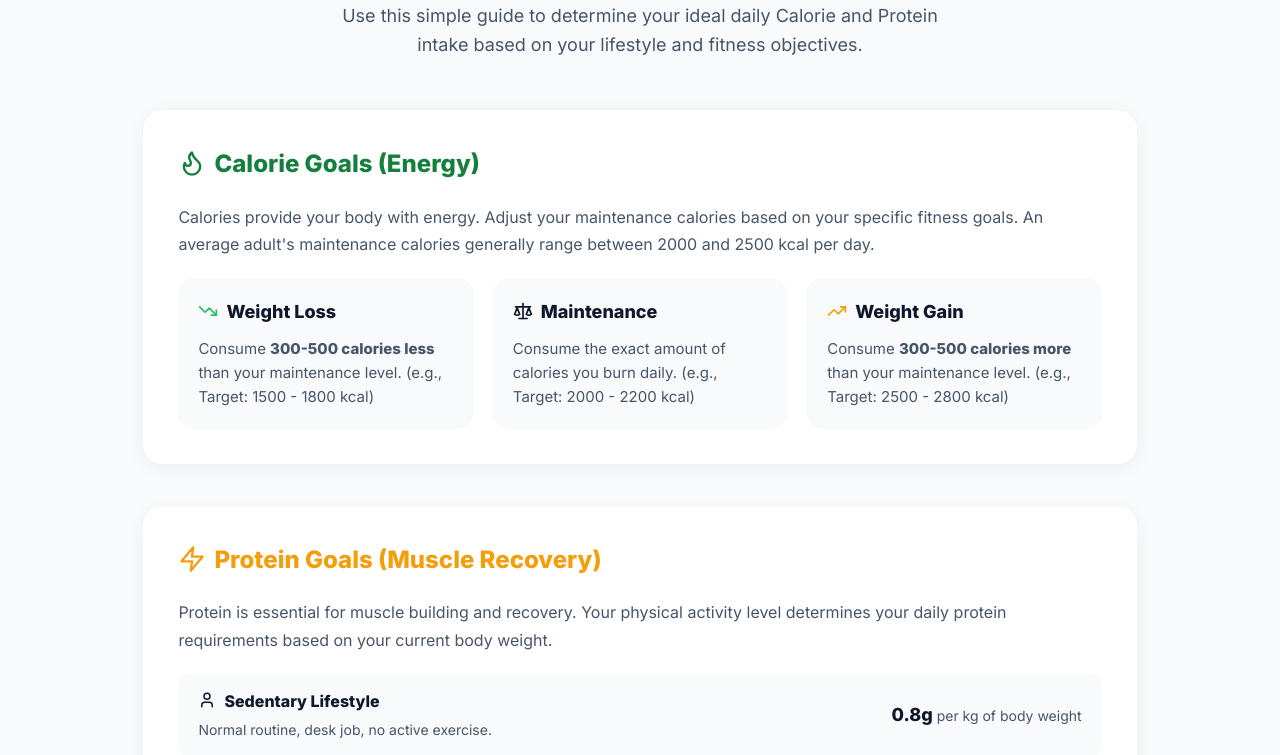
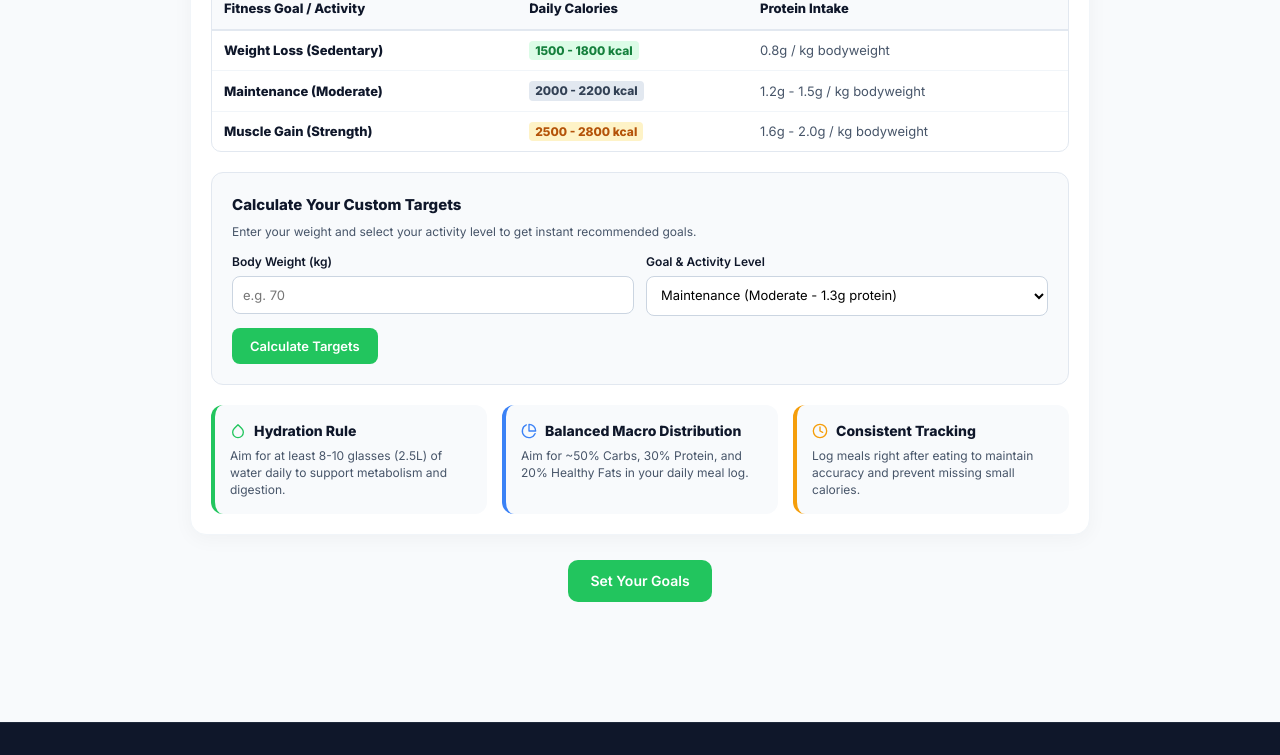
Before and after one commit to mohsin935/diet-nutrition-tracker, a plain HTML site: page guide.html in a window 1280 px wide. Shown: the part 199-954 px from the top of the page. Drawn offline with Linux system fonts and the light colour scheme; sample sign-in values are in the browser's storage.

Commit message:
Added interactive custom targets calculator to guide page

```diff
--- a/guide.html
+++ b/guide.html
@@ -6,14 +6,148 @@
     <title>Nutrition Guide - NutriTrack</title>
     <link rel="stylesheet" href="style.css">
     <style>
-        .icon-svg {
-            vertical-align: middle;
-            margin-right: 8px;
-            margin-bottom: 3px;
+        .guide-container {
+            max-width: 900px;
+            margin: 0 auto;
         }
-        .flex-center {
+        .guide-card {
+            background: var(--white);
+            padding: 20px;
+            border-radius: 16px;
+            box-shadow: 0 4px 20px rgba(0,0,0,0.04);
+            border: 1px solid #f1f5f9;
+        }
+
+        /* Compact Mobile-Friendly Table */
+        .custom-table-container {
+            width: 100%;
+            border-radius: 10px;
+            border: 1px solid #e2e8f0;
+            overflow: hidden;
+        }
+        .nutrition-table {
+            width: 100%;
+            border-collapse: collapse;
+            text-align: left;
+            font-size: 13px;
+        }
+        .nutrition-table th {
+            background: #f8fafc;
+            color: var(--text-main);
+            padding: 10px 12px;
+            font-weight: 700;
+            border-bottom: 2px solid #e2e8f0;
+        }
+        .nutrition-table td {
+            padding: 10px 12px;
+            border-bottom: 1px solid #f1f5f9;
+            color: var(--text-muted);
+            line-height: 1.3;
+        }
+        .nutrition-table tr:last-child td {
+            border-bottom: none;
+        }
+        .nutrition-table tr:hover {
+            background-color: #f8fafc;
+        }
+
+        .badge-target {
+            background: #dcfce7;
+            color: #15803d;
+            padding: 2px 6px;
+            border-radius: 4px;
+            font-weight: 700;
+            font-size: 12px;
+            display: inline-block;
+        }
+
+        /* Calculator Styles */
+        .calc-card {
+            background: #f8fafc;
+            padding: 20px;
+            border-radius: 12px;
+            border: 1px solid #e2e8f0;
+            margin-top: 20px;
+        }
+        .calc-grid {
+            display: grid;
+            grid-template-columns: repeat(auto-fit, minmax(200px, 1fr));
+            gap: 12px;
+            margin-top: 10px;
+        }
+        .calc-group label {
+            display: block;
+            font-size: 12px;
+            font-weight: 600;
+            color: var(--text-main);
+            margin-bottom: 5px;
+        }
+        .calc-group input, .calc-group select {
+            width: 100%;
+            padding: 10px;
+            border-radius: 8px;
+            border: 1px solid #cbd5e1;
+            outline: none;
+            font-size: 13px;
+            background: #fff;
+            box-sizing: border-box;
+        }
+        .calc-btn-container {
+            margin-top: 12px;
+            display: flex;
+            gap: 10px;
+            align-items: center;
+            flex-wrap: wrap;
+        }
+        .calc-result-box {
+            margin-top: 15px;
+            padding: 12px;
+            background: #ffffff;
+            border-radius: 8px;
+            border-left: 4px solid var(--primary-color);
+            display: none;
+        }
+
+        /* Useful Tips Grid */
+        .tips-grid {
+            display: grid;
+            grid-template-columns: repeat(auto-fit, minmax(240px, 1fr));
+            gap: 15px;
+            margin-top: 20px;
+        }
+        .tip-box {
+            background: #f8fafc;
+            padding: 15px;
+            border-radius: 12px;
+            border-left: 4px solid var(--primary-color);
+        }
+        .tip-header {
             display: flex;
             align-items: center;
+            gap: 8px;
+            margin-bottom: 6px;
+        }
+        .tip-box h4 {
+            font-size: 14px;
+            font-weight: 700;
+            color: var(--text-main);
+            margin: 0;
+        }
+        .tip-box p {
+            font-size: 12px;
+            color: var(--text-muted);
+            line-height: 1.4;
+            margin: 0;
+        }
+
+        @media (max-width: 600px) {
+            .nutrition-table th, .nutrition-table td {
+                padding: 8px 6px;
+                font-size: 12px;
+            }
+            .guide-card {
+                padding: 12px;
+            }
         }
     </style>
 </head>
@@ -30,106 +164,145 @@
             <a href="profile.html">Profile</a>
             <a href="guide.html" class="active" style="color: var(--primary-color);">Guide</a>
             <a href="about.html">About</a>
+            <a href="contact.html">Contact</a>
             <a href="login.html" id="logoutBtn" style="background: #ef4444; color: var(--white); padding: 6px 18px; border-radius: 20px; font-weight: 600; text-decoration: none;">Logout</a>
         </nav>
     </header>
 
-    <main style="padding: 130px 8% 80px 8%; max-width: 1200px; margin: 0 auto; min-height: 70vh;">
-        <div style="text-align: center; margin-bottom: 50px;">
-            <h1 style="font-size: 38px; font-weight: 800; color: var(--text-main);">How to Set Your Goals</h1>
-            <p style="color: var(--text-muted); font-size: 18px; margin-top: 10px; max-width: 600px; margin-left: auto; margin-right: auto;">
-                Use this simple guide to determine your ideal daily Calorie and Protein intake based on your lifestyle and fitness objectives.
-            </p>
+    <main style="padding: 100px 5% 40px 5%; min-height: 70vh;">
+        <div class="guide-container">
+            <div style="text-align: center; margin-bottom: 20px;">
+                <h1 style="font-size: 28px; font-weight: 800; color: var(--text-main);">Daily Nutrition Reference</h1>
             </div>
 
-        <div style="display: flex; flex-direction: column; gap: 40px;">
-            <div style="background: var(--white); padding: 35px; border-radius: 20px; box-shadow: 0 4px 20px rgba(0,0,0,0.04); border: 1px solid #f1f5f9;">
-                <h2 style="font-size: 24px; font-weight: 800; color: var(--primary-dark); margin-bottom: 20px; display: flex; align-items: center;">
-                    <svg class="icon-svg" width="28" height="28" viewBox="0 0 24 24" fill="none" stroke="currentColor" stroke-width="2" stroke-linecap="round" stroke-linejoin="round"><path d="M8.5 14.5A2.5 2.5 0 0 0 11 12c0-1.38-.5-2-1-3-1.072-2.143-.224-4.054 2-6 .5 2.5 2 4.9 4 6.5 2 1.6 3 3.5 3 5.5a7 7 0 1 1-14 0c0-1.153.433-2.294 1-3a2.5 2.5 0 0 0 2.5 2.5z"/></svg>
-                    Calorie Goals (Energy)
-                </h2>
-                <p style="color: var(--text-muted); margin-bottom: 20px; line-height: 1.7;">
-                    Calories provide your body with energy. Adjust your maintenance calories based on your specific fitness goals. An average adult's maintenance calories generally range between 2000 and 2500 kcal per day.
-                </p>
-                <div style="display: grid; grid-template-columns: repeat(auto-fit, minmax(280px, 1fr)); gap: 20px;">
-                    <div style="background: var(--bg-light); padding: 20px; border-radius: 15px;">
-                        <h4 style="font-size: 18px; color: var(--text-main); margin-bottom: 10px; display: flex; align-items: center;">
-                            <svg class="icon-svg" width="20" height="20" viewBox="0 0 24 24" fill="none" stroke="var(--primary-color)" stroke-width="2" stroke-linecap="round" stroke-linejoin="round"><polyline points="22 17 13.5 8.5 8.5 13.5 2 7"/><polyline points="16 17 22 17 22 11"/></svg>
-                            Weight Loss
-                        </h4>
-                        <p style="color: var(--text-muted); font-size: 15px;">Consume <strong>300-500 calories less</strong> than your maintenance level. (e.g., Target: 1500 - 1800 kcal)</p>
+            <!-- Single Combined Compact Table -->
+            <div class="guide-card">
+                <div class="custom-table-container">
+                    <table class="nutrition-table">
+                        <thead>
+                            <tr>
+                                <th>Fitness Goal / Activity</th>
+                                <th>Daily Calories</th>
+                                <th>Protein Intake</th>
+                            </tr>
+                        </thead>
+                        <tbody>
+                            <tr>
+                                <td style="font-weight: 700; color: var(--text-main);">Weight Loss (Sedentary)</td>
+                                <td><span class="badge-target">1500 - 1800 kcal</span></td>
+                                <td>0.8g / kg bodyweight</td>
+                            </tr>
+                            <tr>
+                                <td style="font-weight: 700; color: var(--text-main);">Maintenance (Moderate)</td>
+                                <td><span class="badge-target" style="background: #e2e8f0; color: #334155;">2000 - 2200 kcal</span></td>
+                                <td>1.2g - 1.5g / kg bodyweight</td>
+                            </tr>
+                            <tr>
+                                <td style="font-weight: 700; color: var(--text-main);">Muscle Gain (Strength)</td>
+                                <td><span class="badge-target" style="background: #fef3c7; color: #b45309;">2500 - 2800 kcal</span></td>
+                                <td>1.6g - 2.0g / kg bodyweight</td>
+                            </tr>
+                        </tbody>
+                    </table>
                 </div>
-                    <div style="background: var(--bg-light); padding: 20px; border-radius: 15px;">
-                        <h4 style="font-size: 18px; color: var(--text-main); margin-bottom: 10px; display: flex; align-items: center;">
-                            <svg class="icon-svg" width="20" height="20" viewBox="0 0 24 24" fill="none" stroke="var(--text-main)" stroke-width="2" stroke-linecap="round" stroke-linejoin="round"><path d="M16 16l3-8 3 8c-.87.65-1.92 1-3 1s-2.13-.35-3-1Z"/><path d="M2 16l3-8 3 8c-.87.65-1.92 1-3 1s-2.13-.35-3-1Z"/><path d="M7 21h10"/><path d="M12 3v18"/><path d="M3 7h18"/></svg>
-                            Maintenance
-                        </h4>
-                        <p style="color: var(--text-muted); font-size: 15px;">Consume the exact amount of calories you burn daily. (e.g., Target: 2000 - 2200 kcal)</p>
+
+                <!-- Interactive Nutrition Calculator Section -->
+                <div class="calc-card">
+                    <h3 style="font-size: 15px; font-weight: 700; color: var(--text-main); margin: 0 0 5px 0;">Calculate Your Custom Targets</h3>
+                    <p style="font-size: 12px; color: var(--text-muted); margin: 0;">Enter your weight and select your activity level to get instant recommended goals.</p>
+
+                    <div class="calc-grid">
+                        <div class="calc-group">
+                            <label>Body Weight (kg)</label>
+                            <input type="number" id="calcWeight" placeholder="e.g. 70" min="1">
                         </div>
-                    <div style="background: var(--bg-light); padding: 20px; border-radius: 15px;">
-                        <h4 style="font-size: 18px; color: var(--text-main); margin-bottom: 10px; display: flex; align-items: center;">
-                            <svg class="icon-svg" width="20" height="20" viewBox="0 0 24 24" fill="none" stroke="#f59e0b" stroke-width="2" stroke-linecap="round" stroke-linejoin="round"><polyline points="22 7 13.5 15.5 8.5 10.5 2 17"/><polyline points="16 7 22 7 22 13"/></svg>
-                            Weight Gain
-                        </h4>
-                        <p style="color: var(--text-muted); font-size: 15px;">Consume <strong>300-500 calories more</strong> than your maintenance level. (e.g., Target: 2500 - 2800 kcal)</p>
+                        <div class="calc-group">
+                            <label>Goal & Activity Level</label>
+                            <select id="calcGoal">
+                                <option value="loss">Weight Loss (Sedentary - 0.8g protein)</option>
+                                <option value="maintain" selected>Maintenance (Moderate - 1.3g protein)</option>
+                                <option value="gain">Muscle Gain (Strength - 1.8g protein)</option>
+                            </select>
+                        </div>
+                    </div>
+
+                    <div class="calc-btn-container">
+                        <button onclick="calculateNutrition()" style="background: var(--primary-color); color: white; border: none; padding: 10px 18px; border-radius: 8px; font-weight: 600; font-size: 13px; cursor: pointer;">Calculate Targets</button>
+                    </div>
+
+                    <div id="calcResult" class="calc-result-box">
+                        <div style="font-size: 13px; font-weight: 700; color: var(--text-main);">
+                            Recommended Daily Targets: <span id="resCal" style="color: var(--primary-color);">0</span> kcal | <span id="resProt" style="color: #f59e0b;">0</span>g Protein
                         </div>
                     </div>
                 </div>
 
-            <div style="background: var(--white); padding: 35px; border-radius: 20px; box-shadow: 0 4px 20px rgba(0,0,0,0.04); border: 1px solid #f1f5f9;">
-                <h2 style="font-size: 24px; font-weight: 800; color: #f59e0b; margin-bottom: 20px; display: flex; align-items: center;">
-                    <svg class="icon-svg" width="28" height="28" viewBox="0 0 24 24" fill="none" stroke="currentColor" stroke-width="2" stroke-linecap="round" stroke-linejoin="round"><polygon points="13 2 3 14 12 14 11 22 21 10 12 10 13 2"/></svg>
-                    Protein Goals (Muscle Recovery)
-                </h2>
-                <p style="color: var(--text-muted); margin-bottom: 20px; line-height: 1.7;">
-                    Protein is essential for muscle building and recovery. Your physical activity level determines your daily protein requirements based on your current body weight.
-                </p>
-                <div style="display: flex; flex-direction: column; gap: 15px;">
-                    <div style="display: flex; justify-content: space-between; align-items: center; background: var(--bg-light); padding: 15px 20px; border-radius: 12px; flex-wrap: wrap; gap: 10px;">
-                        <div>
-                            <h4 style="font-size: 16px; color: var(--text-main); display: flex; align-items: center;">
-                                <svg class="icon-svg" width="18" height="18" viewBox="0 0 24 24" fill="none" stroke="currentColor" stroke-width="2" stroke-linecap="round" stroke-linejoin="round"><path d="M19 21v-2a4 4 0 0 0-4-4H9a4 4 0 0 0-4 4v2"/><circle cx="12" cy="7" r="4"/></svg>
-                                Sedentary Lifestyle
-                            </h4>
-                            <p style="font-size: 14px; color: var(--text-muted); margin-top: 5px;">Normal routine, desk job, no active exercise.</p>
+                <!-- Useful Quick Tips Section with SVG Icons -->
+                <div class="tips-grid">
+                    <div class="tip-box">
+                        <div class="tip-header">
+                            <svg width="16" height="16" viewBox="0 0 24 24" fill="none" stroke="var(--primary-color)" stroke-width="2" stroke-linecap="round" stroke-linejoin="round"><path d="M12 2.69l5.66 5.66a8 8 0 1 1-11.31 0z"/></svg>
+                            <h4>Hydration Rule</h4>
                         </div>
-                        <div style="font-size: 18px; font-weight: 800; color: var(--text-main);">0.8g <span style="font-size: 14px; font-weight: normal; color: var(--text-muted);">per kg of body weight</span></div>
+                        <p>Aim for at least 8-10 glasses (2.5L) of water daily to support metabolism and digestion.</p>
                     </div>
-                    <div style="display: flex; justify-content: space-between; align-items: center; background: var(--bg-light); padding: 15px 20px; border-radius: 12px; flex-wrap: wrap; gap: 10px;">
-                        <div>
-                            <h4 style="font-size: 16px; color: var(--text-main); display: flex; align-items: center;">
-                                <svg class="icon-svg" width="18" height="18" viewBox="0 0 24 24" fill="none" stroke="currentColor" stroke-width="2" stroke-linecap="round" stroke-linejoin="round"><polyline points="22 12 18 12 15 21 9 3 6 12 2 12"/></svg>
-                                Light to Moderate Exercise
-                            </h4>
-                            <p style="font-size: 14px; color: var(--text-muted); margin-top: 5px;">Light running, yoga, or occasional sports.</p>
+                    <div class="tip-box" style="border-left-color: #3b82f6;">
+                        <div class="tip-header">
+                            <svg width="16" height="16" viewBox="0 0 24 24" fill="none" stroke="#3b82f6" stroke-width="2" stroke-linecap="round" stroke-linejoin="round"><path d="M21.21 15.89A10 10 0 1 1 8 2.83"/><path d="M22 12A10 10 0 0 0 12 2v10z"/></svg>
+                            <h4>Balanced Macro Distribution</h4>
                         </div>
-                        <div style="font-size: 18px; font-weight: 800; color: var(--text-main);">1.2g - 1.5g <span style="font-size: 14px; font-weight: normal; color: var(--text-muted);">per kg of body weight</span></div>
+                        <p>Aim for ~50% Carbs, 30% Protein, and 20% Healthy Fats in your daily meal log.</p>
                     </div>
-                    <div style="display: flex; justify-content: space-between; align-items: center; background: var(--bg-light); padding: 15px 20px; border-radius: 12px; flex-wrap: wrap; gap: 10px;">
-                        <div>
-                            <h4 style="font-size: 16px; color: var(--text-main); display: flex; align-items: center;">
-                                <svg class="icon-svg" width="18" height="18" viewBox="0 0 24 24" fill="none" stroke="currentColor" stroke-width="2" stroke-linecap="round" stroke-linejoin="round"><path d="m14.5 12.5-5-5"/><path d="m4.5 16.5 3-3"/><path d="m15.5 5.5 4-4"/><path d="m12.5 6.5 5 5"/><path d="m4.5 12.5 3 3"/><path d="m6.5 10.5 1-1"/><path d="m13.5 3.5 1-1"/><path d="m16.5 14.5-5-5"/><path d="m8.5 16.5-5-5"/><path d="m5 18-1 1"/><path d="m20 5-1 1"/></svg>
-                                Strength Training
-                            </h4>
-                            <p style="font-size: 14px; color: var(--text-muted); margin-top: 5px;">Muscle building and heavy weightlifting.</p>
+                    <div class="tip-box" style="border-left-color: #f59e0b;">
+                        <div class="tip-header">
+                            <svg width="16" height="16" viewBox="0 0 24 24" fill="none" stroke="#f59e0b" stroke-width="2" stroke-linecap="round" stroke-linejoin="round"><circle cx="12" cy="12" r="10"/><polyline points="12 6 12 12 16 14"/></svg>
+                            <h4>Consistent Tracking</h4>
                         </div>
-                        <div style="font-size: 18px; font-weight: 800; color: var(--text-main);">1.6g - 2.2g <span style="font-size: 14px; font-weight: normal; color: var(--text-muted);">per kg of body weight</span></div>
-                    </div>
-                </div>
-                <div style="margin-top: 25px; padding: 15px; border-radius: 12px; background: #fffbeb; border-left: 4px solid #f59e0b;">
-                    <strong>Note:</strong> For example, if you weigh <strong>70kg</strong> and perform strength training, your daily protein requirement would be approximately: <code>70 x 1.8 = 126 grams</code>.
+                        <p>Log meals right after eating to maintain accuracy and prevent missing small calories.</p>
                     </div>
                 </div>
             </div>
 
-        <div style="text-align: center; margin-top: 50px;">
-            <a href="setup.html" style="background: var(--primary-color); color: white; padding: 12px 25px; border-radius: 10px; text-decoration: none; font-weight: 600;">Set Your Goals Now</a>
+            <div style="text-align: center; margin-top: 25px;">
+                <a href="setup.html" style="background: var(--primary-color); color: white; padding: 10px 22px; border-radius: 10px; text-decoration: none; font-weight: 600; font-size: 14px; display: inline-block;">Set Your Goals</a>
+            </div>
         </div>
     </main>
 
     <script>
         if (localStorage.getItem('nutriLoggedIn') !== 'true') { window.location.replace('login.html'); }
         document.getElementById('logoutBtn').addEventListener('click', () => { localStorage.removeItem('nutriLoggedIn'); });
+
+        // Calculator Logic
+        function calculateNutrition() {
+            const weight = parseFloat(document.getElementById('calcWeight').value);
+            const goal = document.getElementById('calcGoal').value;
+            const resultBox = document.getElementById('calcResult');
+
+            if (!weight || weight <= 0) {
+                return;
+            }
+
+            let calories = 2000;
+            let proteinMultiplier = 1.3;
+
+            if (goal === 'loss') {
+                calories = Math.round(weight * 22);
+                proteinMultiplier = 0.8;
+            } else if (goal === 'maintain') {
+                calories = Math.round(weight * 28);
+                proteinMultiplier = 1.3;
+            } else if (goal === 'gain') {
+                calories = Math.round(weight * 34);
+                proteinMultiplier = 1.8;
+            }
+
+            const totalProtein = Math.round(weight * proteinMultiplier);
+
+            document.getElementById('resCal').innerText = calories;
+            document.getElementById('resProt').innerText = totalProtein;
+            resultBox.style.display = 'block';
+        }
 
         // Mobile Menu Logic
         (function () {
```
Lines whose indentation alone changed are shown as unchanged.
